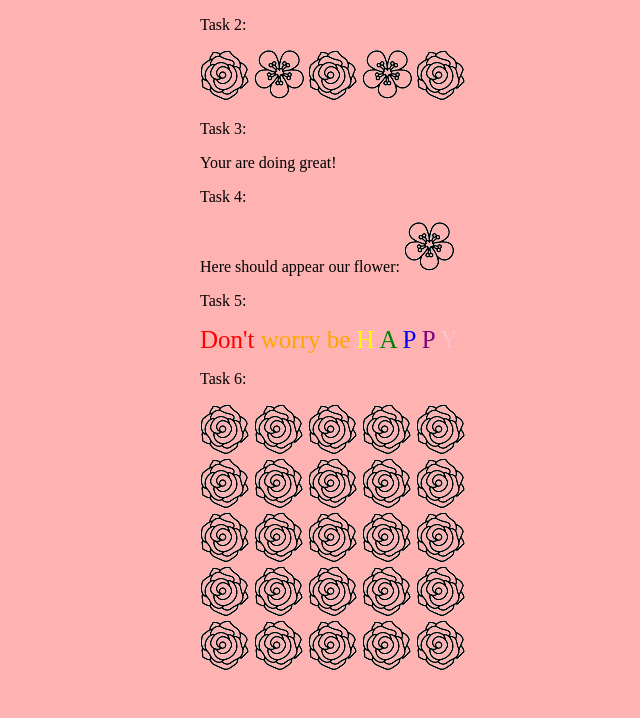
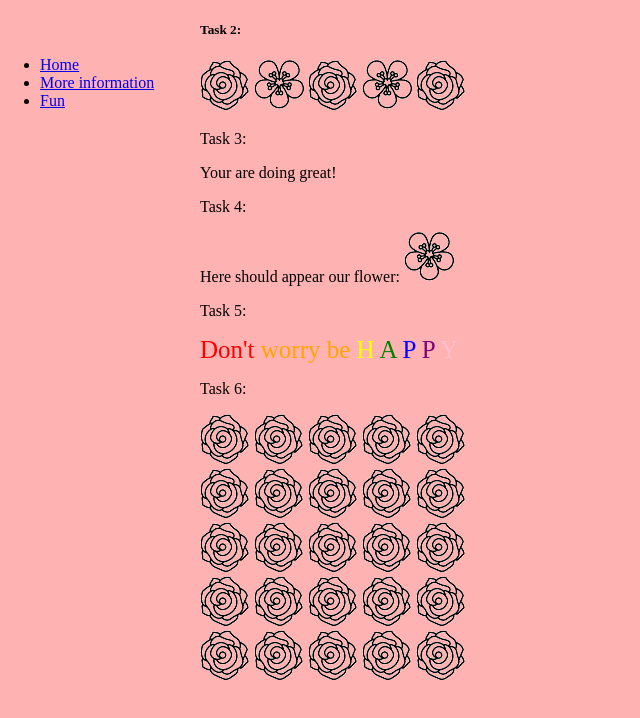
Before and after one commit to mariagrs/mariagrs.github.io, a plain HTML site: page fun.html in a window 1280 px wide. Shown: the whole page, without its empty margins (0-640 px from the left). Drawn offline with Linux system fonts and the light colour scheme.

Commit message:
Update fun.html

```diff
--- a/fun.html
+++ b/fun.html
@@ -11,7 +11,14 @@
 
   <body>
 
- <p>Task 2:</p>
+ <ul class ="navbar">
+<li><a href="index.html" >Home</a> </li>
+<li><a href="https://en.wikipedia.org/wiki/Peru" > More information</a> </li>
+<li><a href="fun.html" > Fun</a> </li>
+</ul>
+
+
+	  <p><h5>Task 2:</h5></p>
  <div id="container">
  <img src="flower1.png"/>
  <img src="flower1.png"/>
```
